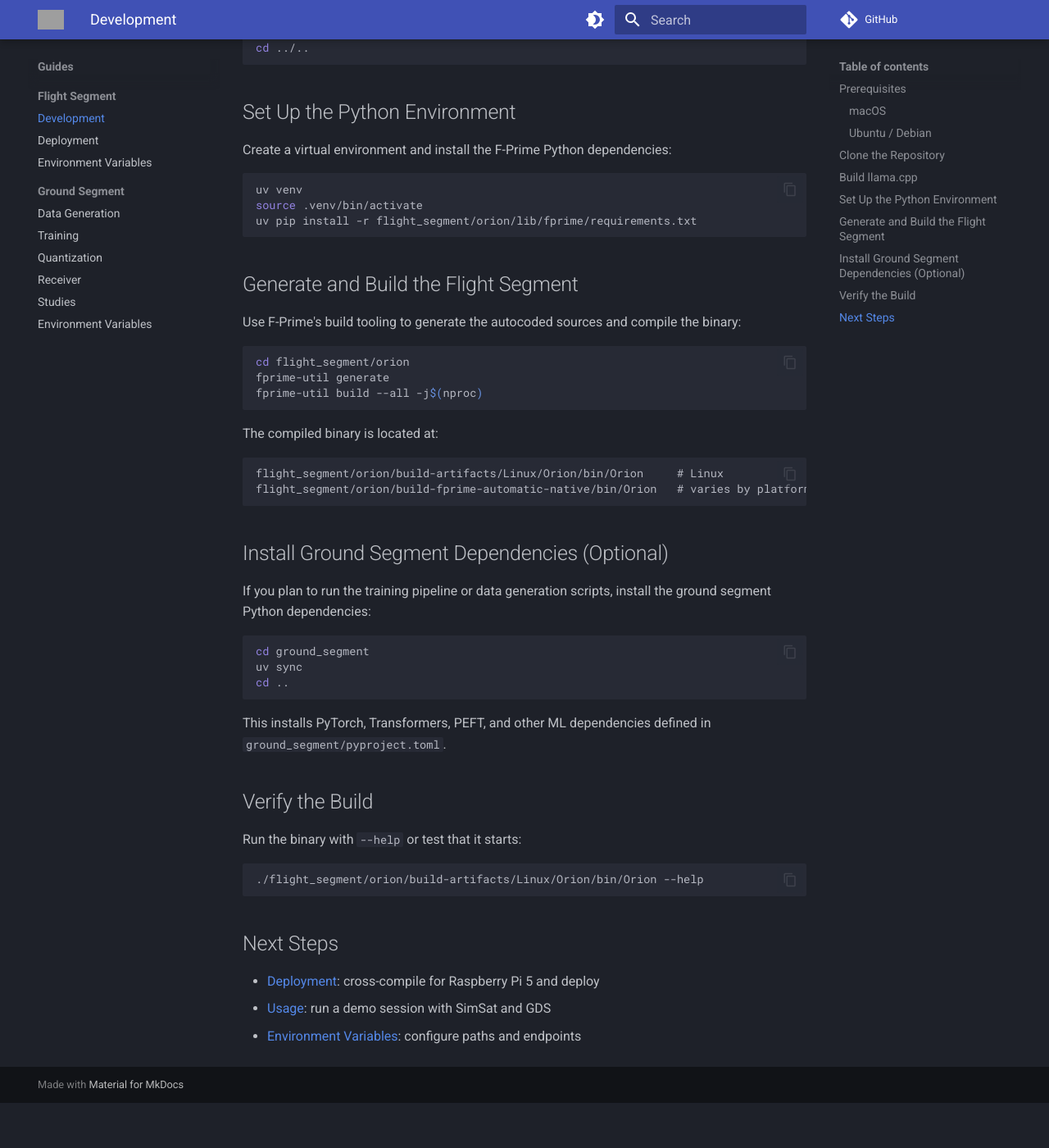
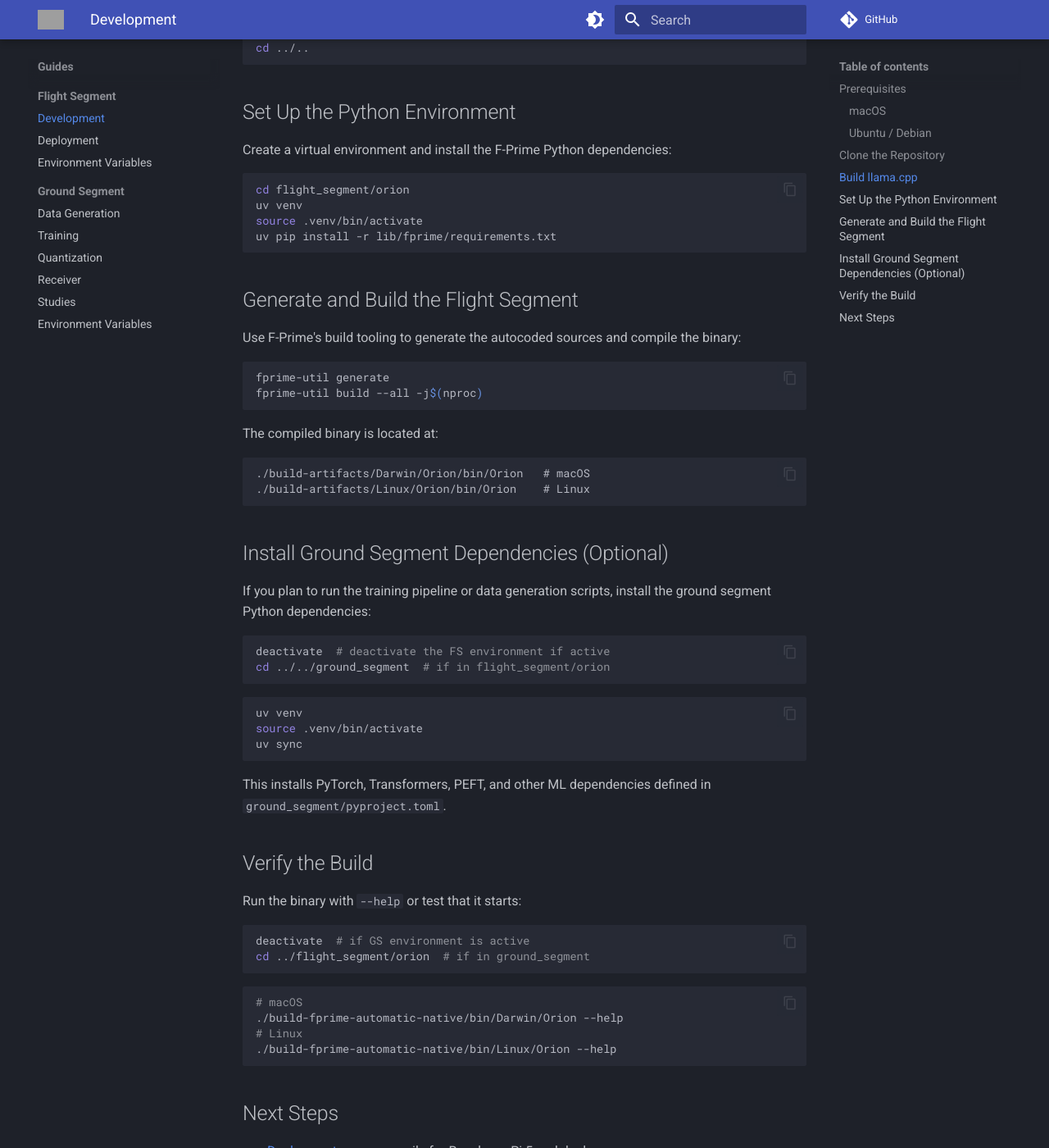
Before and after one commit to Saransh-cpp/ORION, an MkDocs documentation site: the page built from docs/guides/installation.md, in a window 1280 px wide and 1400 px high, scrolled down 1578 px. Shown: the whole window at 82% size. Built offline with MkDocs 1.6.1 and Material for MkDocs 9.7.7, drawn with Linux system fonts in a browser that asks for light colours; comment, search, counter and statistics services are not loaded; before the commit the page ends 2923 px from its top, so only the background shows below that; grey boxes are pictures that could not be loaded.

Commit message:
update installation (run it on a new system)

````diff
--- a/docs/guides/installation.md
+++ b/docs/guides/installation.md
@@ -75,7 +76,6 @@ uv pip install -r flight_segment/orion/lib/fprime/requirements.txt
 Use F-Prime's build tooling to generate the autocoded sources and compile the binary:
 
 ```bash
-cd flight_segment/orion
 fprime-util generate
 fprime-util build --all -j$(nproc)
 ```
@@ -83,8 +83,8 @@ fprime-util build --all -j$(nproc)
 The compiled binary is located at:
 
 ```
-flight_segment/orion/build-artifacts/Linux/Orion/bin/Orion     # Linux
-flight_segment/orion/build-fprime-automatic-native/bin/Orion   # varies by platform
+./build-artifacts/Darwin/Orion/bin/Orion   # macOS
+./build-artifacts/Linux/Orion/bin/Orion    # Linux
 ```
 
 ## Install Ground Segment Dependencies (Optional)
@@ -92,9 +92,14 @@ flight_segment/orion/build-fprime-automatic-native/bin/Orion   # varies by platf
 If you plan to run the training pipeline or data generation scripts, install the ground segment Python dependencies:
 
 ```bash
-cd ground_segment
+deactivate  # deactivate the FS environment if active
+cd ../../ground_segment  # if in flight_segment/orion
+```
+
+```bash
+uv venv
+source .venv/bin/activate
 uv sync
-cd ..
 ```
 
 This installs PyTorch, Transformers, PEFT, and other ML dependencies defined in `ground_segment/pyproject.toml`.
@@ -104,7 +109,15 @@ This installs PyTorch, Transformers, PEFT, and other ML dependencies defined in
 Run the binary with `--help` or test that it starts:
 
 ```bash
-./flight_segment/orion/build-artifacts/Linux/Orion/bin/Orion --help
+deactivate  # if GS environment is active
+cd ../flight_segment/orion  # if in ground_segment
+```
+
+```bash
+# macOS
+./build-fprime-automatic-native/bin/Darwin/Orion --help
+# Linux
+./build-fprime-automatic-native/bin/Linux/Orion --help
 ```
 
 ## Next Steps
````
Also changed, not shown: other parts of docs/guides/installation.md (+2 -1 lines), README.md (+16 -3 lines).
